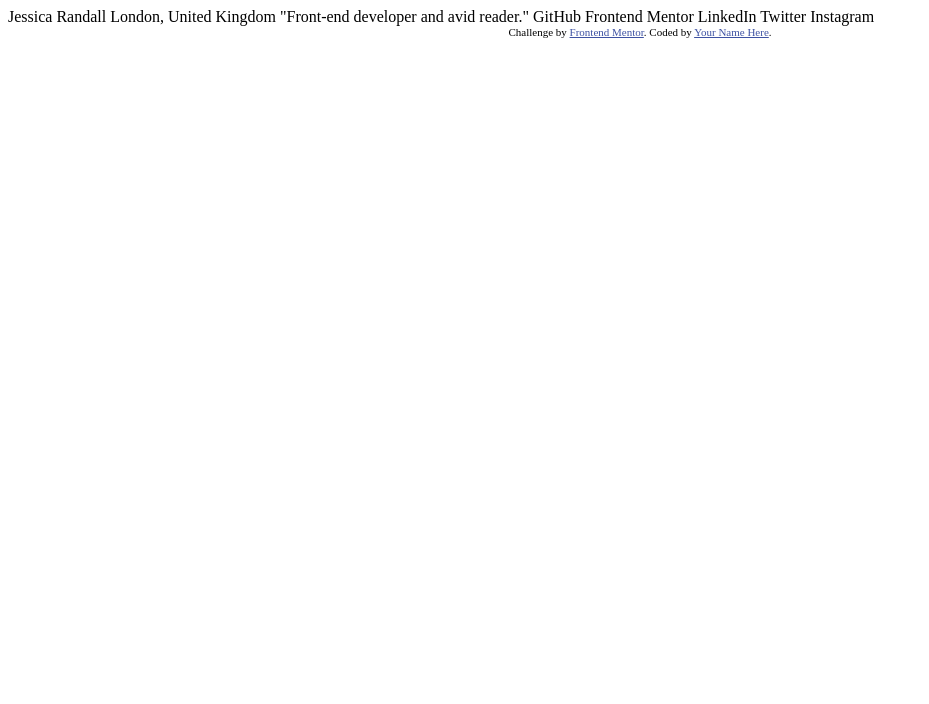
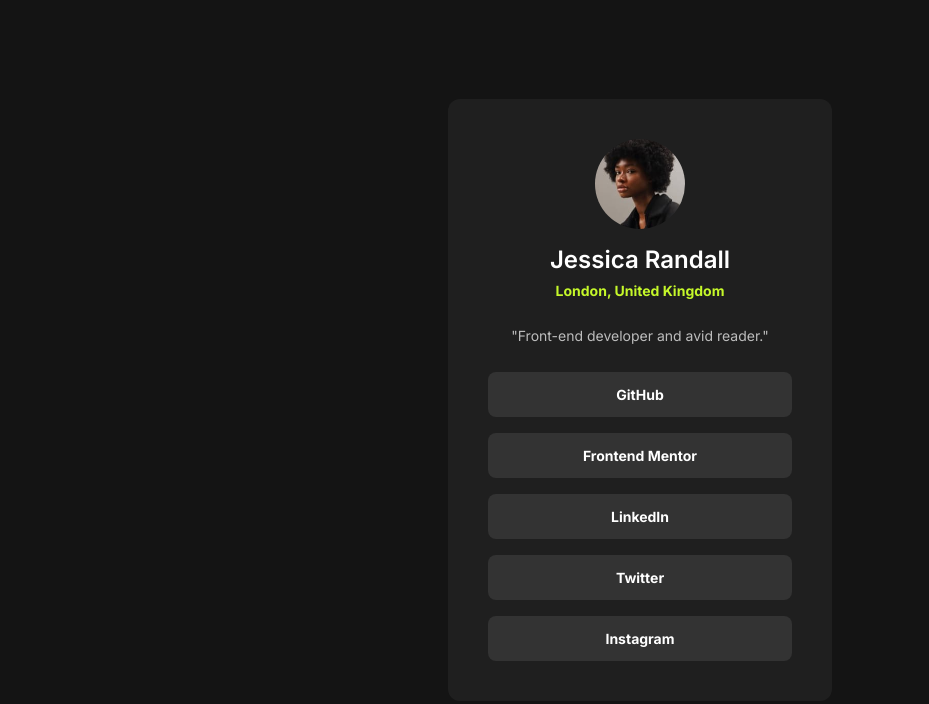
Before and after one commit to DAVstudy/social-links-profile, a plain HTML site: page index.html in a window 1280 px wide. Shown: the whole page, without its empty margins (0-929 px from the left). Drawn offline with Linux system fonts and the light colour scheme.

Commit message:
Resolve challenge

```diff
--- a/index.html
+++ b/index.html
@@ -6,29 +6,32 @@
 
   <link rel="icon" type="image/png" sizes="32x32" href="./assets/images/favicon-32x32.png">
 
+  <link rel="stylesheet" href="./style.css">
+  <link rel="preconnect" href="https://fonts.googleapis.com">
+  <link rel="preconnect" href="https://fonts.gstatic.com" crossorigin>
+  <link href="https://fonts.googleapis.com/css2?family=Inter:ital,opsz,wght@0,14..32,100..900;1,14..32,100..900&family=Poppins:wght@300;400;700&display=swap" rel="stylesheet">
   <title>Frontend Mentor | Social links profile</title>
 
-  <!-- Feel free to remove these styles or customise in your own stylesheet 👍 -->
-  <style>
-    .attribution { font-size: 11px; text-align: center; }
-    .attribution a { color: hsl(228, 45%, 44%); }
-  </style>
 </head>
 <body>
-
-  Jessica Randall
-  London, United Kingdom
-  "Front-end developer and avid reader."
-
-  GitHub
-  Frontend Mentor
-  LinkedIn
-  Twitter
-  Instagram
-
-  <div class="attribution">
+  <div class="card">
+    <img src="./assets/images/avatar-jessica.jpeg" alt="avatar de Jessica" width="90">
+    <h1 class="name-user inter-semibold">Jessica Randall</h1>
+    <p class="ubication inter-bold">London, United Kingdom</p>
+    <p class="decription inter-regular">"Front-end developer and avid reader."</p>
+    <div class="links inter-bold">
+      <a class="button" href="">GitHub</a>
+      <a class="button" href="">Frontend Mentor</a>
+      <a class="button" href="">LinkedIn</a>
+      <a class="button" href="">Twitter</a>
+      <a class="button" href="">Instagram</a>
+    </div>
+  </div>
+  <!--
+    <div class="attribution">
     Challenge by <a href="https://www.frontendmentor.io?ref=challenge" target="_blank">Frontend Mentor</a>.
-    Coded by <a href="#">Your Name Here</a>.
-  </div>
+    Coded by <a href="#">DevsDav</a>.
+    </div>
+  -->
 </body>
 </html>
--- /dev/null
+++ b/style.css
@@ -0,0 +1,145 @@
+* {
+    /* Include padding and border in size calculation. */
+    box-sizing: border-box;
+    /* Position base on inmmediate parent and allow adjusting top/right/bottom/left */
+    position: relative;
+    /* Prevent grid and flex items from spilling out of their container. */
+    min-width: 0;
+  }
+
+:root{
+    --grey-700: hsl(0, 0%, 20%);
+    --grey-800: hsl(0, 0%, 12%);
+    --grey-900: hsl(0, 0%, 8%);
+    --white: hsl(0, 0%, 100%);
+    --green: hsl(75, 94%, 57%);
+    /* Tipografía */
+    --primary-font: Inter, Verdana, sans-serif;
+}
+
+body {
+    /* Ensure that the body fills the entire viewport. */
+    min-height: 100dvh;
+    color: var(--white);
+	/* Configuramos el color de fondo con la custom property */
+	background: var(--grey-900);
+    margin: 0px;
+    display: flex;
+    justify-content: center;
+    align-items: center;
+  }
+
+  h1 {
+    /* Balance headings across multiple lines into an even block. */
+    text-wrap: balance;
+  }
+
+  p {
+    /* Prevent text orphans (single words on last line). */
+    text-wrap: balance;
+  }
+
+
+  /* Evitamos problemas con las imagenes */
+  img {
+    display: block;
+    border-radius: 100%;
+  }
+
+  /* Reseteamos los enlaces para funcionar como cajas... */
+  a {
+    display: block;
+    text-decoration: none;
+    color: inherit;
+    font-size: inherit;
+  }
+
+  /* ... excepto los que se encuentran en párrafos */
+  p a {
+    display: inline;
+  }
+
+  .card {
+    width: 384px;
+    display: flex;
+    flex-direction: column;
+    align-items: center;
+    justify-content: center;
+    padding: 2.5rem;
+    border-radius: 12px;
+    background: var(--grey-800);
+  }
+
+  .name-user {
+    font-size: 1.5em;
+    margin-bottom: 0;
+  }
+
+  .ubication {
+    margin-top: 0.5rem;
+    font-size: 0.875em;
+    color: var(--green);
+  }
+
+  .decription {
+    margin-bottom: 1.75rem;
+    font-size: 0.875em;
+    opacity: 70%;
+  }
+
+  .links {
+    width: 100%;
+    display: flex;
+    flex-direction: column;
+    justify-content: center;
+    align-items: center;
+    gap: 1rem;
+  }
+
+  .button {
+    width: 100%;
+    border-radius: 0.5rem;
+    padding-block: 0.875rem;
+    text-align: center;
+    background: var(--grey-700);
+    font-size: 0.875em;
+  }
+
+  .button:hover{
+    background-color: var(--green);
+    color: var(--grey-900);
+  }
+
+  .inter-bold {
+    font-family: "Inter", serif;
+    font-optical-sizing: auto;
+    font-weight: 700;
+    font-style: normal;
+  }
+
+  .inter-semibold {
+    font-family: "Inter", serif;
+    font-optical-sizing: auto;
+    font-weight: 600;
+    font-style: normal;
+  }
+
+  .inter-regular {
+    font-family: "Inter", serif;
+    font-optical-sizing: auto;
+    font-weight: 400;
+    font-style: normal;
+  }
+
+  @media (max-width: 400px){
+    .card {
+        width: 327px;
+        display: flex;
+        flex-direction: column;
+        align-items: center;
+        justify-content: center;
+        padding: 1.5rem;
+        border-radius: 8px;
+        background: var(--grey-800);
+      }
+  }
```
